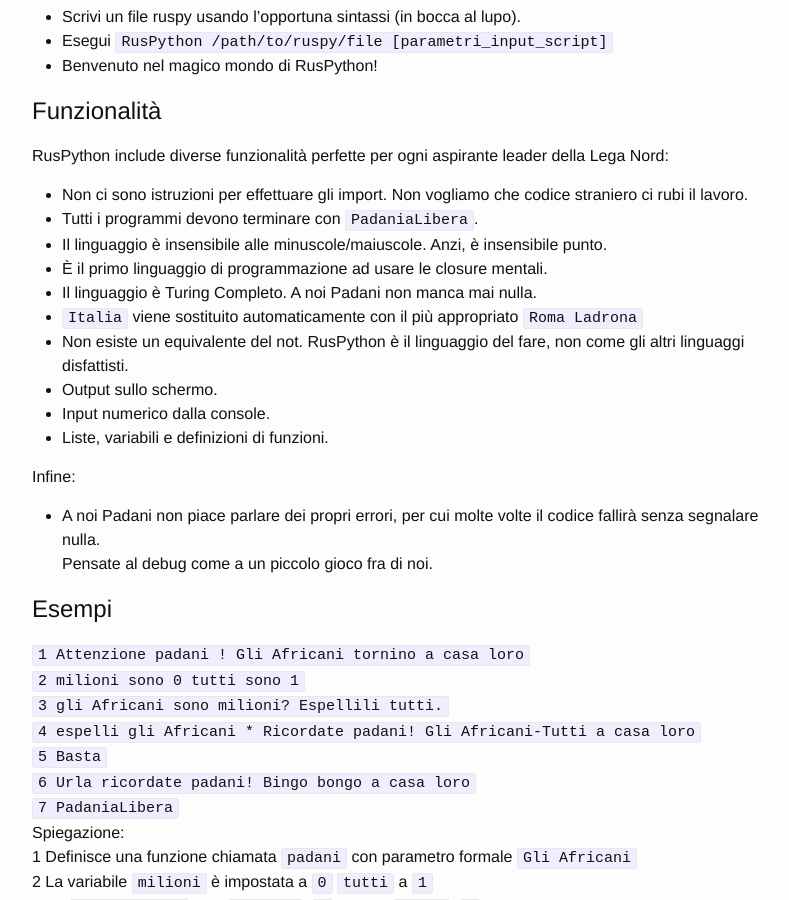
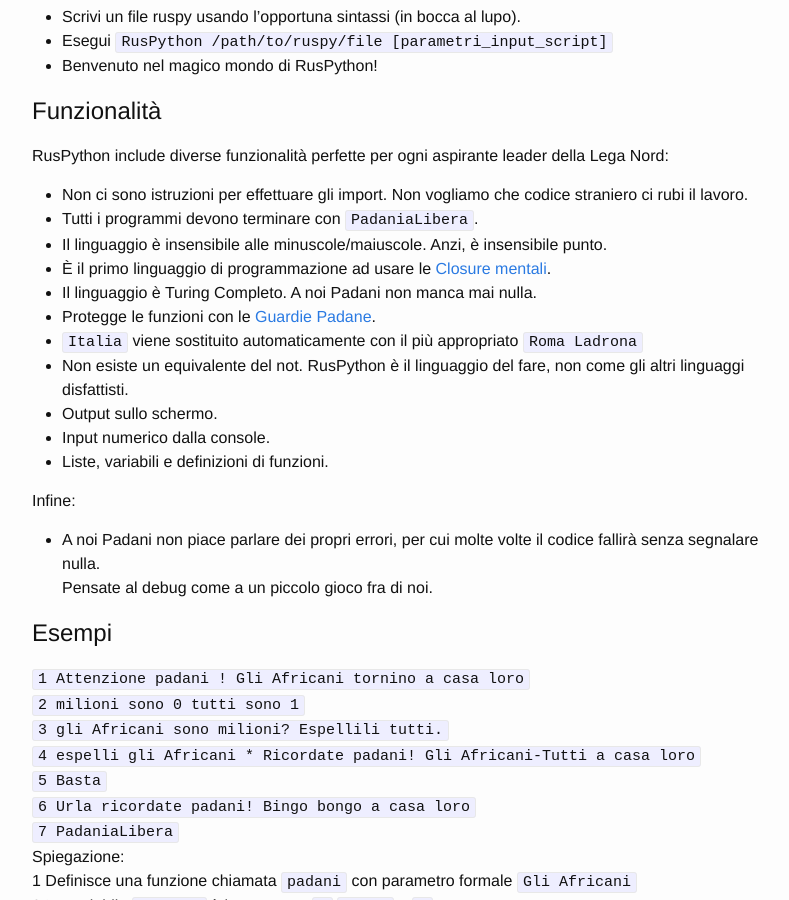
Before and after one commit to Eleirbag89/RusPython, a Jekyll site: the page built from index.html, in a window 1280 px wide and 900 px high, scrolled down 832 px. Shown: the whole window, without its empty margins (238-1027 px from the left). Built offline with Jekyll 4.4.1, drawn with Linux system fonts in a browser that asks for light colours; comment, search, counter and statistics services are not loaded.

Commit message:
nuova funzione

```diff
--- a/_includes/index.md
+++ b/_includes/index.md
@@ -27,8 +27,9 @@ RusPython include diverse funzionalità perfette per ogni aspirante leader della
 -  Non ci sono istruzioni per effettuare gli import. Non vogliamo che codice straniero ci rubi il lavoro.
 -  Tutti i programmi devono terminare con `PadaniaLibera`.
 -  Il linguaggio è insensibile alle minuscole/maiuscole. Anzi, è insensibile punto.
--  È il primo linguaggio di programmazione ad usare le closure mentali.
+-  È il primo linguaggio di programmazione ad usare le [Closure mentali](https://en.wikipedia.org/wiki/Closure_%28computer_programming%29).
 -  Il linguaggio è Turing Completo. A noi Padani non manca mai nulla.
+-  Protegge le funzioni con le [Guardie Padane](https://en.wikipedia.org/wiki/Guard_%28computer_science%29).
 - `Italia` viene sostituito automaticamente con il più appropriato `Roma Ladrona`
 -  Non esiste un equivalente del not. RusPython è il linguaggio del fare, non come gli altri linguaggi disfattisti.
 -  Output sullo schermo.
```
Also changed, not shown: 3 other files.
